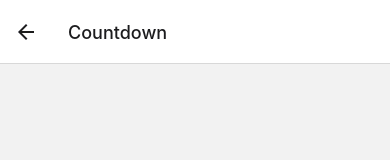
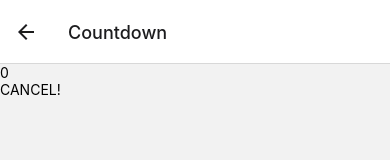
Before and after one commit to VenireVidereVincere/Emergency-Alert-iOs, a React Native app: screen /Countdown in a window 390 px wide. Shown: the top 160 px of the page. Built offline with nearby package versions, Linux system fonts and the light colour scheme; what react-native-root-siblings would draw is missing.

Commit message:
Added countdown component to the emergency button, added permissions check to every component, added state slice for everything related to the countdown

```diff
--- a/package.json
+++ b/package.json
@@ -21,6 +21,7 @@
     "react": "18.2.0",
     "react-dom": "18.2.0",
     "react-native": "0.71.7",
+    "react-native-countdown": "0.0.3",
     "react-native-gesture-handler": "^2.9.0",
     "react-native-permissions": "^3.8.0",
     "react-native-root-toast": "^3.4.1",
--- a/src/components/Countdown.tsx
+++ b/src/components/Countdown.tsx
@@ -1,8 +1,83 @@
-import React, { FC  } from "react";
-import { View } from "react-native";
+import React, { FC, useEffect  } from "react";
+import { View, Text, Pressable } from "react-native";
+import { useAppSelector, useAppDispatch } from "../hooks/hooks";
+import type { Contact } from "../types/Contact";
+import { StackNavigationProp } from '@react-navigation/stack'
+import { RootStackParamList } from '../types/RootStack'
+import { setIsCountdownCancelled, reduceCurrentCountByOne, resetCurrentCount, setIsCountdownFinished ,  } from "../reducers/countdown";
+import Toast from "react-native-root-toast";
+import { current } from "@reduxjs/toolkit";
+import { useStore } from "react-redux";
 
-export const Countdown: FC = () => {
-    return (<View>
+interface CountdownProps {
+    navigation: StackNavigationProp<RootStackParamList, 'Countdown'>;
+}
 
-        </View>)
+export const Countdown: FC<CountdownProps> = ({navigation}) => {
+    const store = useStore();
+    const dispatch = useAppDispatch()
+    const contacts = useAppSelector((state) => state.contact.emergencyContacts)
+    const currentCount = useAppSelector((state) => state.countdown.currentCount)
+
+    const handleCancelledCountdown = () => {
+        Toast.show('Cancelled!')
+        navigation.navigate('Homepage')
+    }
+
+    const handleFinishedCountdown = () => {
+        // TODO
+        // HTTP request to server with contacts object to have SMS's sent
+        // to each contact
+        // then redirect the user back to the homepage component
+        Toast.show("FINISHED!")
+        navigation.navigate('Homepage')
+    }
+    const cleanUp = () => {
+        dispatch(resetCurrentCount())
+        dispatch(setIsCountdownCancelled(false))
+        dispatch(setIsCountdownFinished(false))
+    }
+
+   // Logic for the countdown. Checks if the countdown is finished or cancelled.
+    // If it's neither, it will dispatch the next count after 1 second has passed.
+    useEffect(() => {
+
+          const intervalId = setInterval(() => {
+          const state = store.getState();
+          const {
+            isCountdownFinished,
+            isCountdownCancelled,
+            currentCount
+          } = state.countdown;
+
+          if (currentCount < 1) {
+            clearInterval(intervalId);
+            cleanUp()
+            handleFinishedCountdown();
+          } else if (isCountdownCancelled) {
+            clearInterval(intervalId);
+            cleanUp()
+            handleCancelledCountdown();
+          } else {
+            dispatch(reduceCurrentCountByOne());
+          }
+        }, 1000);
+
+        return () => {
+          clearInterval(intervalId);
+        };
+      }, [store]);
+
+    const handleCancelButtonPress = () => {
+        dispatch(setIsCountdownCancelled(true))
+    }
+
+    return (
+        <View>
+            <Text>{currentCount}</Text>
+            <Pressable onPress={handleCancelButtonPress}>
+                <Text>CANCEL!</Text>
+            </Pressable>
+        </View>
+    )
 }
--- a/src/components/Homepage.tsx
+++ b/src/components/Homepage.tsx
@@ -6,8 +6,12 @@ import { useAppDispatch, useAppSelector } from '../hooks/hooks';
 import { requestPermissions } from '../utils/permissions'
 import Toast from 'react-native-root-toast';
 import { setMissingPermissionsError, deleteMissingPermissionsError } from '../reducers/misc';
+import { StackNavigationProp } from '@react-navigation/stack'
+import { RootStackParamList } from '../types/RootStack'
 
-type HomepageProps = any;
+type HomepageProps = {
+  navigation: StackNavigationProp<RootStackParamList, 'Homepage'>
+};
 
 
 export const Homepage: FC<HomepageProps> = ({ navigation }) => {
--- a/src/components/ListContacts.tsx
+++ b/src/components/ListContacts.tsx
@@ -8,8 +8,12 @@ import { changeSelectedContact } from '../reducers/misc';
 import type { Contact } from '../types/Contact'
 import Toast from 'react-native-root-toast';
 import { RootState } from '../store/store';
+import { StackNavigationProp } from '@react-navigation/stack'
+import { RootStackParamList } from '../types/RootStack'
 
-type ListContactProps = any
+type ListContactProps = {
+  navigation: StackNavigationProp<RootStackParamList, 'ListContacts'>
+}
 
 export const ListContacts: React.FC<ListContactProps> = ({navigation}) => {
   const dispatch = useAppDispatch();
--- /dev/null
+++ b/src/reducers/countdown.tsx
@@ -0,0 +1,36 @@
+import { createSlice, PayloadAction } from "@reduxjs/toolkit";
+
+type CountdownType = {
+    isCountdownCancelled: boolean,
+    currentCount: number,
+    isCountdownFinished: boolean
+}
+
+const initialState: CountdownType = {
+    isCountdownCancelled: false,
+    currentCount: 7,
+    isCountdownFinished:false
+}
+
+const countdownSlice = createSlice({
+  name: 'countdown',
+  initialState,
+  reducers: {
+    setIsCountdownCancelled: (state, action: PayloadAction<boolean>) => {
+        state.isCountdownCancelled = action.payload
+    },
+    reduceCurrentCountByOne: (state) => {
+        state.currentCount--
+    },
+    resetCurrentCount: (state) => {
+        state.currentCount = initialState.currentCount
+    },
+    setIsCountdownFinished: (state, action: PayloadAction<boolean>) => {
+        state.isCountdownFinished = action.payload
+    }
+  }
+})
+
+export const { setIsCountdownCancelled, reduceCurrentCountByOne, resetCurrentCount, setIsCountdownFinished } = countdownSlice.actions
+
+export default countdownSlice.reducer
--- a/src/reducers/location.tsx
+++ b/src/reducers/location.tsx
@@ -10,13 +10,13 @@ const locationSlice = createSlice({
   name: 'location',
   initialState,
   reducers: {
-    addLocation: (state, action: PayloadAction<LocationType>) => {
+    setLocation: (state, action: PayloadAction<LocationType>) => {
       state.latitude = action.payload.latitude;
       state.longitude = action.payload.longitude;
     }
   }
 })
 
-export const { addLocation } = locationSlice.actions
+export const { setLocation } = locationSlice.actions
 
 export default locationSlice.reducer
--- a/src/routers/router.tsx
+++ b/src/routers/router.tsx
@@ -11,7 +11,7 @@ export const AppNavigator = () => {
   return (
     <NavigationContainer>
       <Stack.Navigator>
-        <Stack.Screen name="Home" component={Homepage} />
+        <Stack.Screen name="Homepage" component={Homepage} />
         <Stack.Screen name="ListContacts" component={ListContacts} />
         <Stack.Screen name="ManageEmergencyContacts" component={ManageEmergencyContacts} />
         <Stack.Screen name="ModifyEmergencyContact" component={ModifyEmergencyContact as any} />
--- a/src/store/store.tsx
+++ b/src/store/store.tsx
@@ -2,12 +2,16 @@ import { configureStore, ThunkAction, Action } from '@reduxjs/toolkit';
 import contactReducer from '../reducers/contacts'
 import platformReducer from '../reducers/platform'
 import miscReducer from '../reducers/misc'
+import locationReducer from '../reducers/location'
+import countdownReducer from '../reducers/countdown'
 
 export const store = configureStore({
   reducer: {
     contact: contactReducer,
     platform: platformReducer,
-    misc: miscReducer
+    misc: miscReducer,
+    location: locationReducer,
+    countdown: countdownReducer
   },
 });
 
--- a/src/types/RootStack.tsx
+++ b/src/types/RootStack.tsx
@@ -1,8 +1,9 @@
 import { Contact } from "./Contact";
 
 export type RootStackParamList = {
-    Home: undefined;
+    Homepage: undefined;
     ListContacts: undefined;
     ManageEmergencyContacts: undefined;
     ModifyEmergencyContact: { contact: Contact };
+    Countdown: undefined;
   };
```
Also changed, not shown: 1 other file (tests, documents, lock files or other folders).
